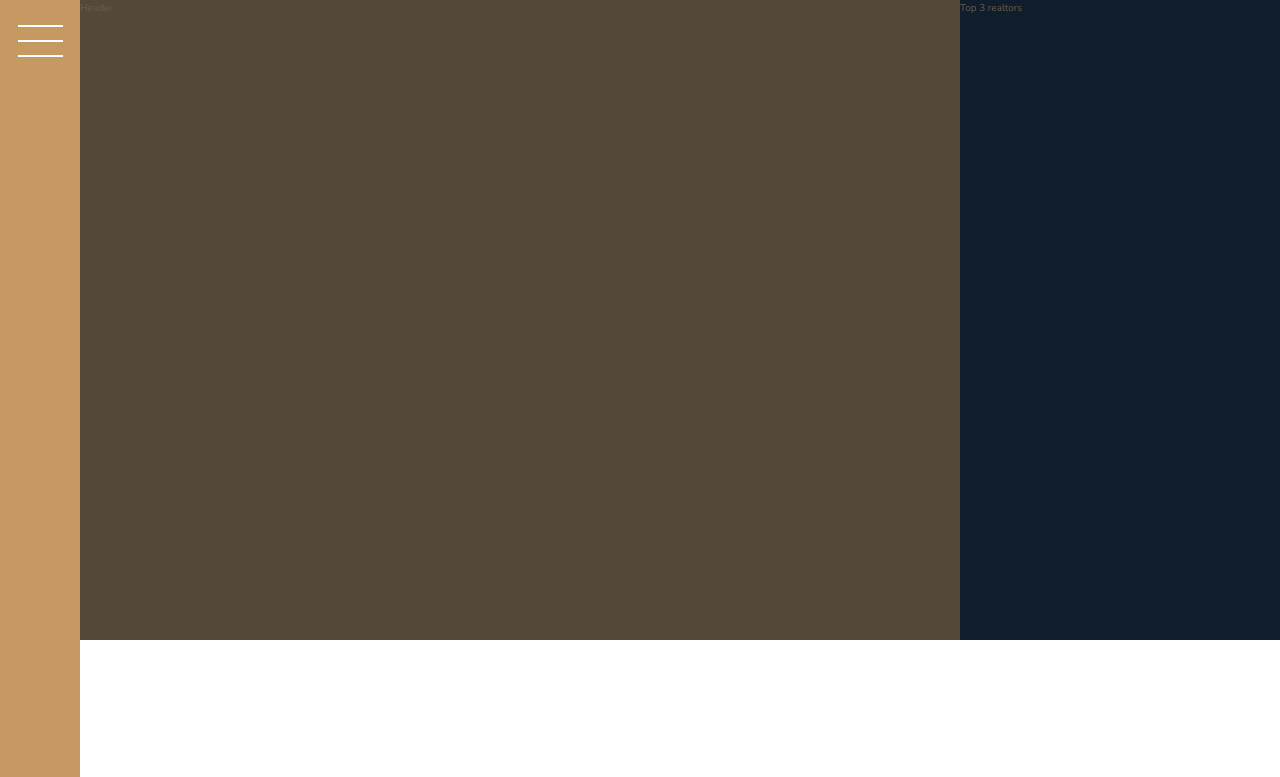
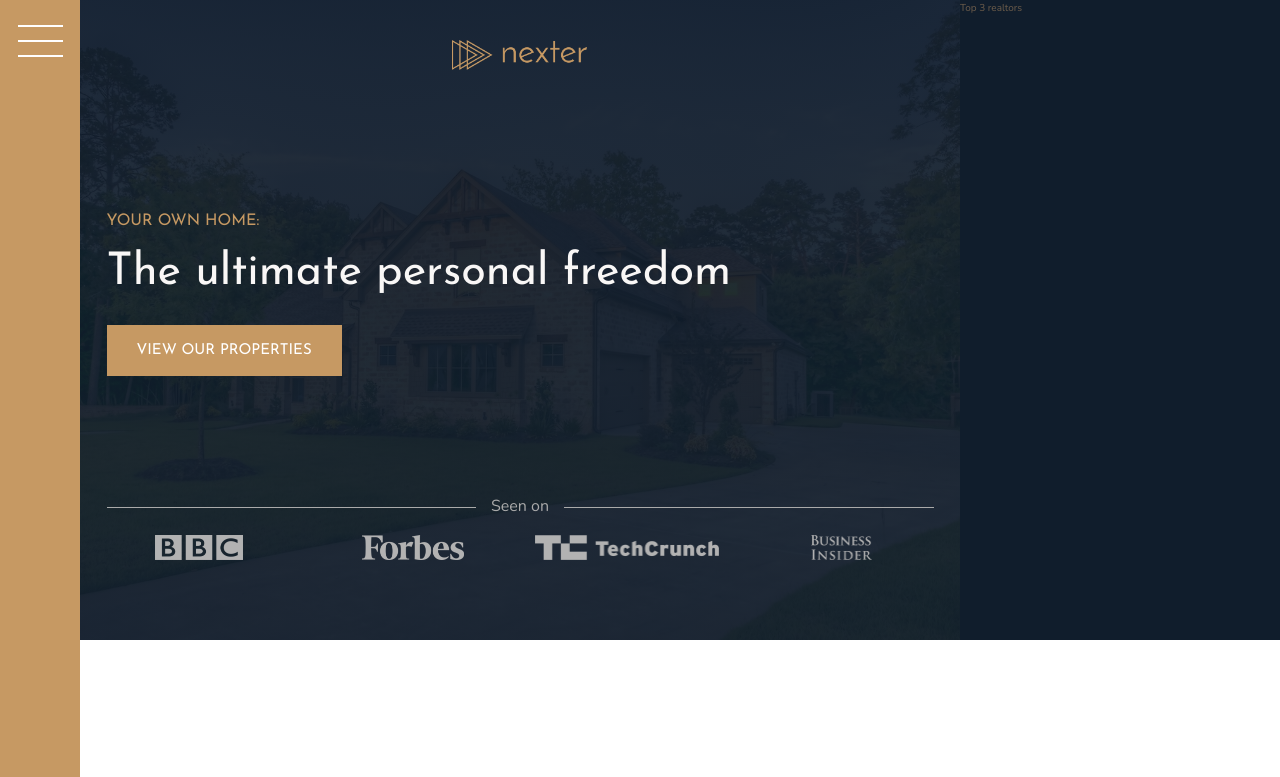
Before and after one commit to DalatCoder/Advanced-CSS-Course, a website: page Nexter-Grid/index.html in a window 1280 px wide. Shown: the top 777 px of the page. Drawn offline with nearby package versions, Linux system fonts and the light colour scheme.

Commit message:
Complete Header section 🔥

```diff
--- a/Nexter-Grid/index.html
+++ b/Nexter-Grid/index.html
@@ -19,7 +19,17 @@
 	</div>
 
 	<header class="header">
-		Header
+		<img src="img/logo.png" alt="Nexter logo" class="header__logo">
+		<h3 class="heading-3">Your own home:</h3>
+		<h1 class="heading-1">The ultimate personal freedom</h1>
+		<button class="btn header__btn">View our properties</button>
+		<div class="header__seenon-text">Seen on</div>
+		<div class="header__seenon-logos">
+			<img src="img/logo-bbc.png" alt="Seen on logo 1">
+			<img src="img/logo-forbes.png" alt="Seen on logo 2">
+			<img src="img/logo-techcrunch.png" alt="Seen on logo 3">
+			<img src="img/logo-bi.png" alt="Seen on logo 4">
+		</div>
 	</header>
 
 	<div class="realtors">
--- a/Nexter-Grid/sass/_header.scss
+++ b/Nexter-Grid/sass/_header.scss
@@ -1,5 +1,66 @@
 .header {
-  background-color: $color-grey-dark-1;
+  grid-column: full-start / col-end 6;
+  background-image: linear-gradient(
+      rgba($color-secondary, 0.93),
+      rgba($color-secondary, 0.93)
+    ),
+    url("../img/hero.jpeg");
+  background-size: cover;
+  background-position: center center;
+  padding: 8rem;
+  padding-top: 4rem;
 
-  grid-column: full-start / col-end 6;
+  display: grid;
+  grid-template-rows: 1fr min-content 6rem 1fr;
+  grid-template-columns: max-content;
+  grid-row-gap: 1.5rem;
+  justify-content: center;
+
+  &__logo {
+    height: 3rem;
+    justify-self: center;
+  }
+
+  &__btn {
+    justify-self: start;
+    align-self: start;
+  }
+
+  &__seenon-text {
+    font-size: 1.6rem;
+    color: $color-grey-light-2;
+
+    display: grid;
+    grid-template-columns: 1fr max-content 1fr;
+    grid-column-gap: 1.5rem;
+    align-items: center;
+
+    &::before,
+    &::after {
+      content: "";
+      height: 1px;
+      display: block;
+      background-color: currentColor;
+    }
+
+    &::before {
+      grid-column: 1 / 2;
+    }
+
+    &::after {
+      grid-column: 3 / 4;
+    }
+  }
+
+  &__seenon-logos {
+    display: grid;
+    grid-template-columns: repeat(4, 1fr);
+    grid-column-gap: 3rem;
+    justify-items: center;
+
+    img {
+      height: 2.5rem;
+      filter: brightness(70%);
+    }
+  }
 }
```
Also changed, not shown: Nexter-Grid/css/style.css.
